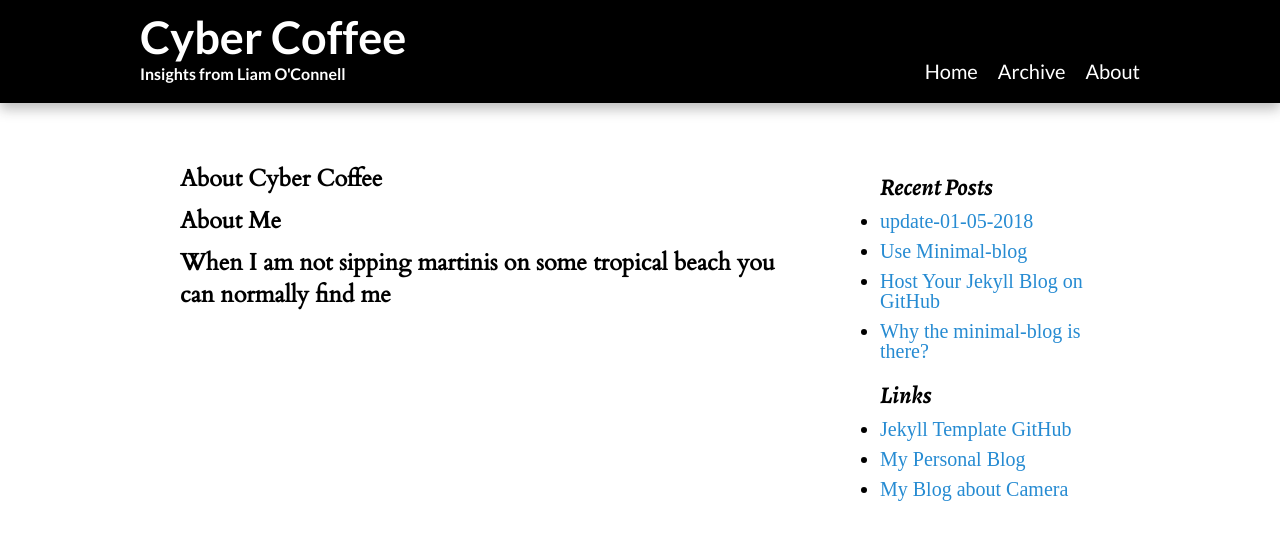
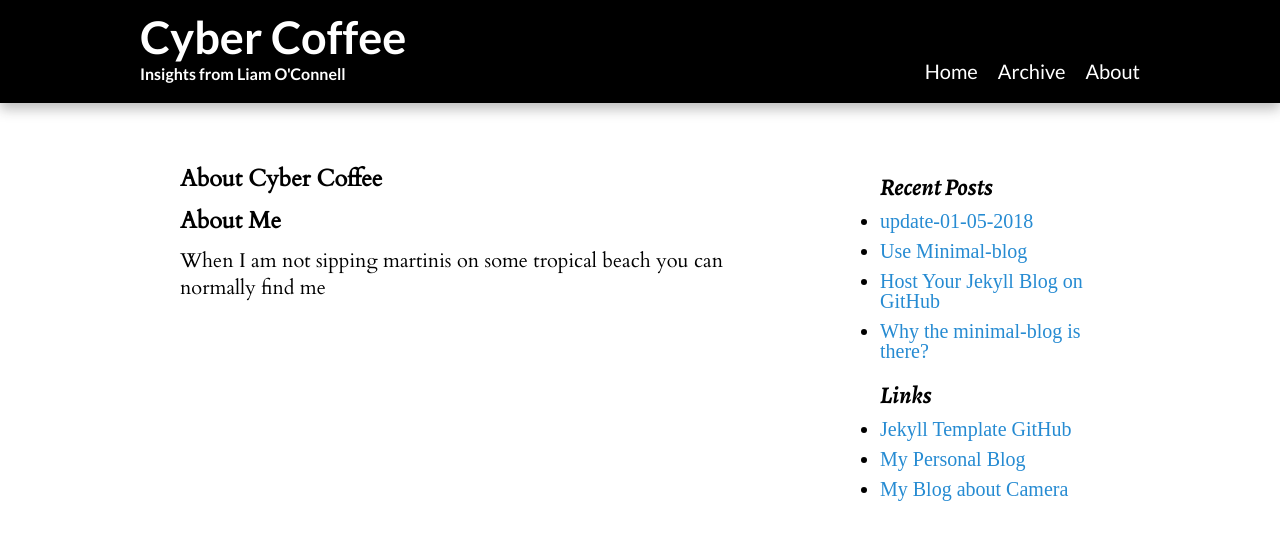
Before and after one commit to lpoconnell/CyberCoffee, a Jekyll site: the page built from list.html, in a window 1280 px wide. Shown: the top 540 px of the page. Built offline with Jekyll 4.4.1, drawn with Linux system fonts in a browser that asks for light colours; some web fonts are replaced.

```diff
--- a/list.html
+++ b/list.html
@@ -1,7 +1,7 @@
 ---
 layout: default
 ---
-<h3>About Cyber Coffee<h3>
+<h3>About Cyber Coffee</h3>
 <p><p>
-<h3>About Me<h3>
-<p>When I am not sipping martinis on some tropical beach you can normally find me <p>
+<h3>About Me</h3>
+<p>When I am not sipping martinis on some tropical beach you can normally find me </p>
```
